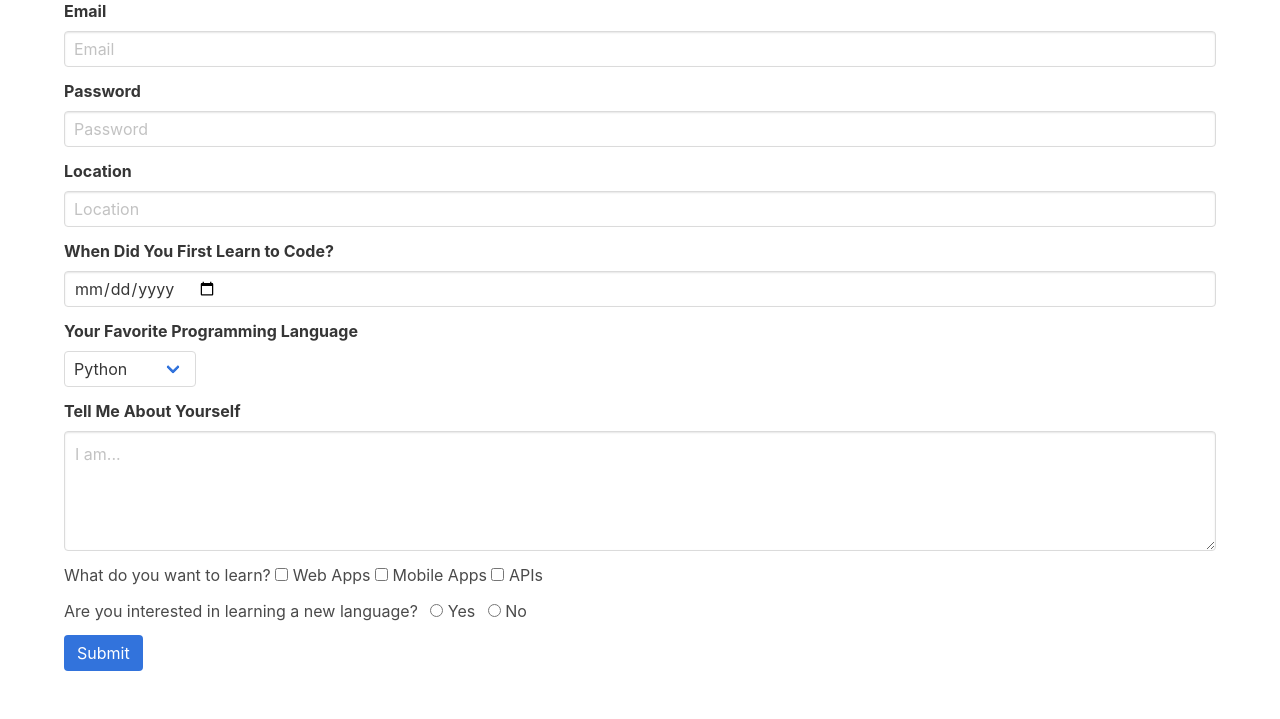
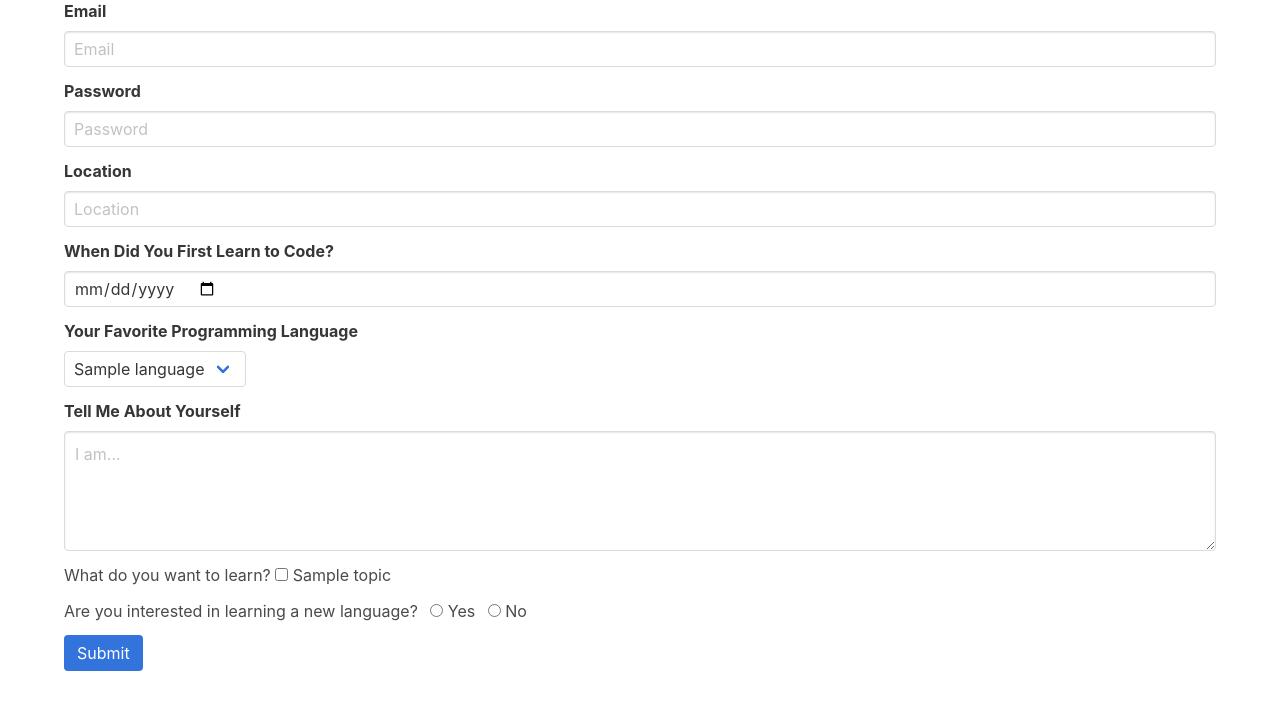
Before and after one commit to Viral1704/registration_app, a Flask app: page / in a window 1280 px wide. Shown: the part 181-900 px from the top of the page. Run offline with Flask 3, Linux system fonts and the light colour scheme; tables that the repository leaves empty hold one stand-in row (values such as "Sample post"); some libraries are stand-ins or nearby versions.

Commit message:
completed to add data in database through form.

```diff
--- a/registration_form/templates/form.html
+++ b/registration_form/templates/form.html
@@ -59,12 +59,9 @@
           <div class="control">
             <div class="select">
               <select name="fav_language">
-                <option value="1">Python</option>
-                <option value="2">JavaScript</option>
-                <option>PHP</option>
-                <option>Ruby</option>
-                <option>C++</option>
-                <option>Go</option>
+                {% for language in languages %}
+                <option value="{{ language.id }}">{{ language.name }}</option>
+                {% endfor %}
               </select>
             </div>
           </div>
@@ -83,18 +80,23 @@
             <label class="checkbox">
               What do you want to learn?
             </label>
+            {% for topic in topics %}
             <label class="checkbox">
-              <input type="checkbox" value="1" name="interest_in_topics">
-              Web Apps
+              <input type="checkbox" value="{{ topic.id }}" name="interest_in_topics">
+
+              {{ topic.name }}
+
             </label>
-            <label class="checkbox">
+            <!-- For database Upload just comment this -->
+            <!-- <label class="checkbox">
               <input type="checkbox" value="2" name="interest_in_topics">
               Mobile Apps
             </label>
             <label class="checkbox">
               <input type="checkbox" value="3" name="interest_in_topics">
               APIs
-            </label>
+            </label> -->
+            {% endfor %}
           </div>
           <p class="help is-danger"></p>
         </div>
@@ -105,11 +107,11 @@
               Are you interested in learning a new language?
             </label>
             <label class="radio">
-              <input type="radio" name="learn_new_interest">
+              <input type="radio" value="yes" name="learn_new_interest">
               Yes
             </label>
             <label class="radio">
-              <input type="radio" name="learn_new_interest">
+              <input type="radio" value="no" name="learn_new_interest">
               No
             </label>
           </div>
--- a/registration_form/views.py
+++ b/registration_form/views.py
@@ -1,4 +1,10 @@
+from datetime import datetime
+
 from flask import Blueprint, render_template, request
+
+from .extensions import db
+
+from .models import Language, Topic, Member
 
 main = Blueprint('main', __name__)
 
@@ -23,8 +29,38 @@ def index():
         print("About:", about)
         print("Learn New Interest:", learn_new_interest)
         print("Interest in Topics:", interest_in_topics)
+
+        # save to database
+        member = Member(
+            email = email,
+            password = password,
+            location = location,
+            first_learn_date = datetime.strptime(first_learn_date, '%Y-%m-%d'),# Convert string to date
+            fav_language = fav_language,
+            about = about,
+            learn_new_interest = (
+                True if learn_new_interest == 'yes' else False
+            )
+                            )
+
+        db.session.add(member)
+
+        for topic_id in interest_in_topics:
+            topic = Topic.query.get(int(topic_id))
+            member.interest_in_topics.append(topic)
+
+        db.session.commit()
+
         return "Form submitted!"
-    return render_template('form.html')
+
+    languages = Language.query.all()
+    topics = Topic.query.all()
+
+    context = {
+        'languages' : languages,
+        'topics' : topics
+    }
+    return render_template('form.html', **context)
 
 
 
```
Also changed, not shown: instance/db1.sqlite3.
